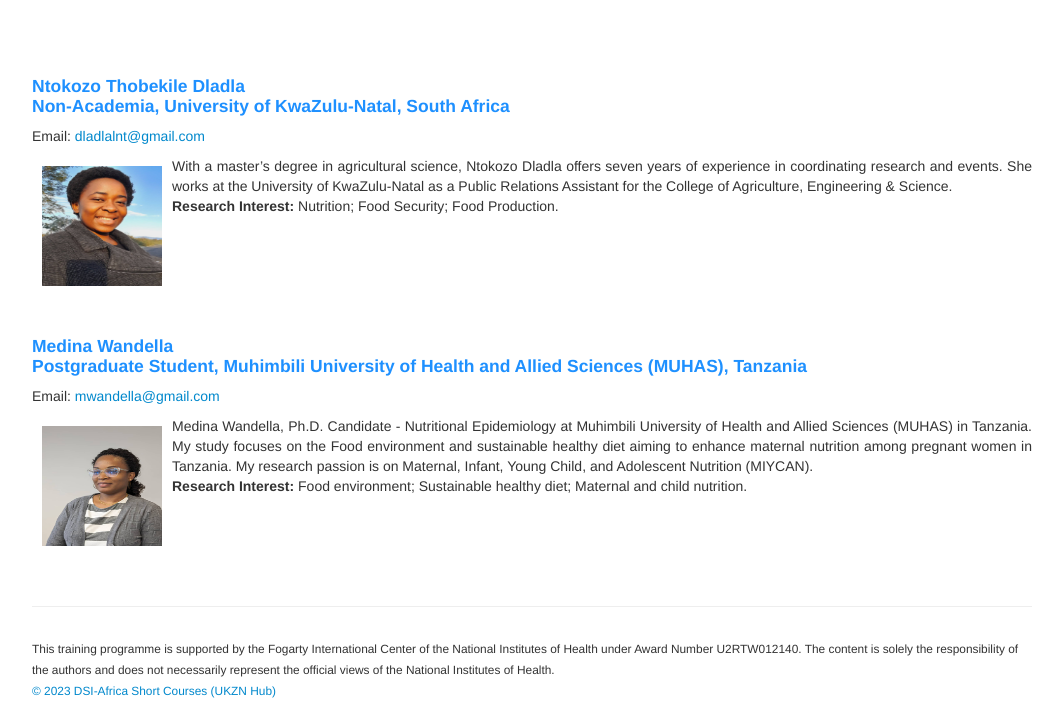
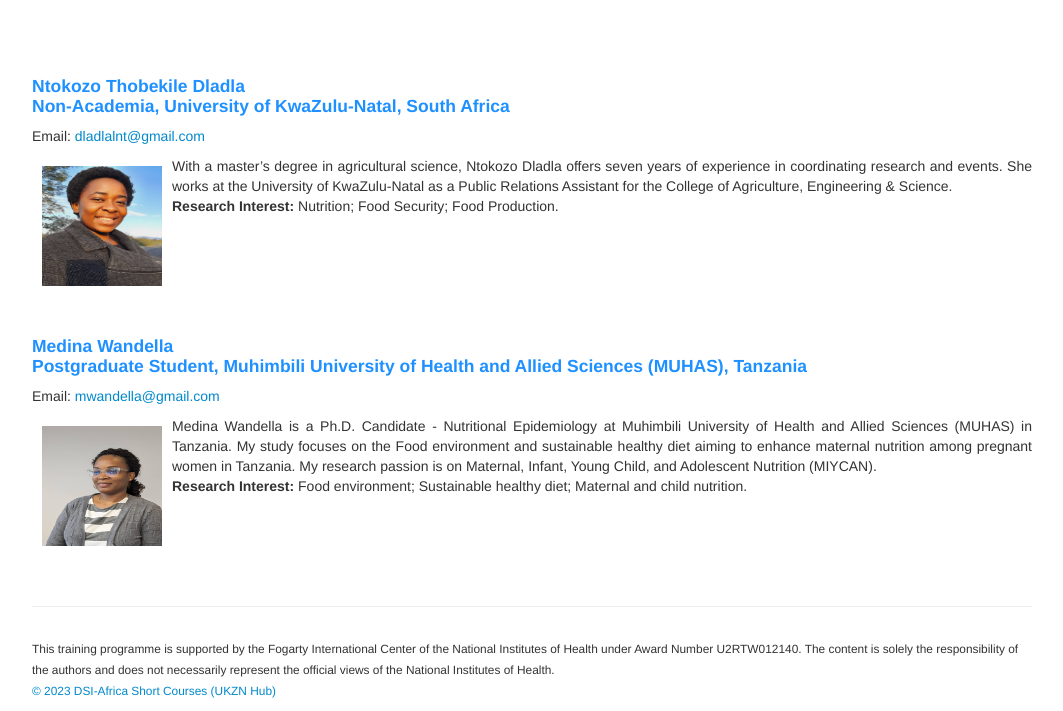
Before and after one commit to ccfscourseukzn/ccfscourseukzn.github.io, a Jekyll site: the page built from pages/participant.md, in a window 1280 px wide and 900 px high, scrolled down 3597 px, cut to the strip 189-900 px from the top of the window. Shown: the whole strip, without its empty margins (108-1171 px from the left). Built offline with Jekyll 4.4.1, drawn with Linux system fonts in a browser that asks for light colours.

Commit message:
Update participant.md

```diff
--- a/pages/participant.md
+++ b/pages/participant.md
@@ -117,7 +117,7 @@ Email: <a href="mailto:dladlalnt@gmail.com"> dladlalnt@gmail.com </a> <br>
 
 <h4 style="color:DodgerBlue;"> Medina Wandella <br> Postgraduate Student, Muhimbili University of Health and Allied Sciences (MUHAS), Tanzania </h4>
 Email: <a href="mailto:mwandella@gmail.com"> mwandella@gmail.com </a> <br>
-<p align="justify"> <img src="../figures/Medina.jpg" alt=" Medina" style="float:left; width:120px; height:120px; padding: 10px;">   <span style="vertical-align:bottom"> Medina Wandella, Ph.D. Candidate - Nutritional Epidemiology at Muhimbili University of Health and Allied Sciences (MUHAS) in Tanzania. My study focuses on the Food environment and sustainable healthy diet aiming to enhance maternal nutrition among pregnant women in Tanzania. My research passion is on Maternal, Infant, Young Child, and Adolescent Nutrition (MIYCAN).  </span> <br>
+<p align="justify"> <img src="../figures/Medina.jpg" alt=" Medina" style="float:left; width:120px; height:120px; padding: 10px;">   <span style="vertical-align:bottom"> Medina Wandella is a Ph.D. Candidate - Nutritional Epidemiology at Muhimbili University of Health and Allied Sciences (MUHAS) in Tanzania. My study focuses on the Food environment and sustainable healthy diet aiming to enhance maternal nutrition among pregnant women in Tanzania. My research passion is on Maternal, Infant, Young Child, and Adolescent Nutrition (MIYCAN).  </span> <br>
  <b>Research Interest:</b> Food environment; Sustainable healthy diet; Maternal and child nutrition. </p> <br>
 <br>
 <br>
```
